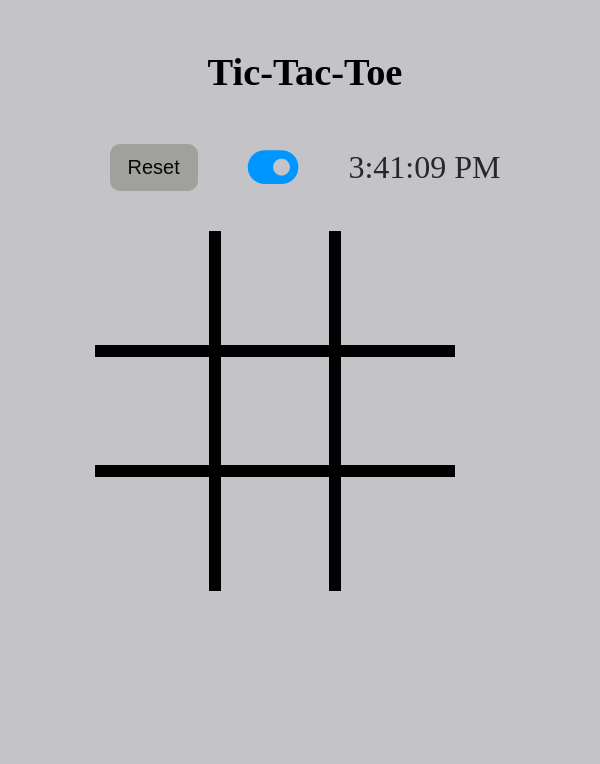
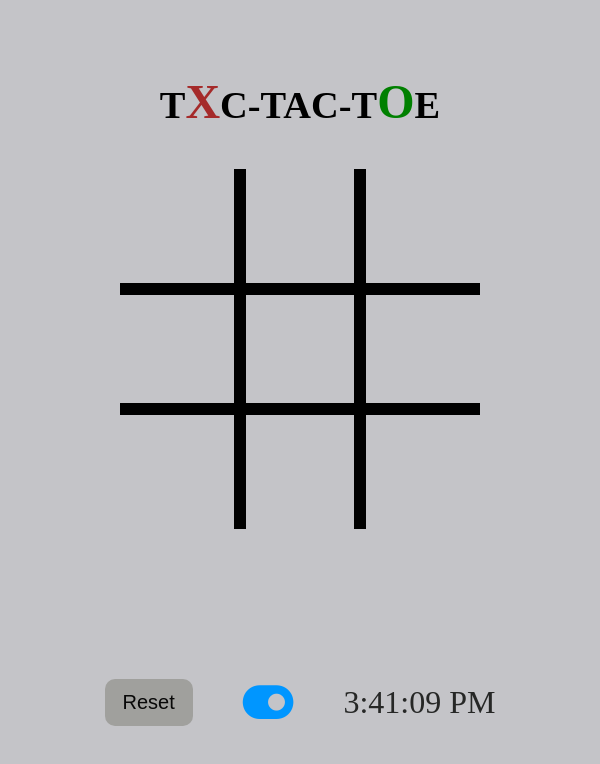
Before and after one commit to sumitnpl/TIC-TAC-TOE, a plain HTML site: page index.html in a window 600 px wide. Drawn offline with Linux system fonts and the light colour scheme.

Commit message:
resposiveness media query and logo uploaded

```diff
--- a/index.html
+++ b/index.html
@@ -3,8 +3,9 @@
   <head>
     <meta charset="UTF-8" />
     <meta name="viewport" content="width=device-width, initial-scale=1.0" />
-    <title>Tic-Tac-Toe Game</title>
+    <title>Tic-Tac-Toe</title>
     <link rel="stylesheet" href="style.css" />
+    <link rel="icon" type="image/x-icon" href="favicon.png">
     <link
       rel="stylesheet"
       href="https://cdnjs.cloudflare.com/ajax/libs/font-awesome/6.5.2/css/all.min.css"
@@ -18,15 +19,10 @@
       <p id="msg">Winner</p>
       <button id="new-btn">New Game</button>
     </div>
-    <main>
-      <bar>
-        <h1 id="headin">Tic-Tac-Toe</h1>
-        <div id="navbar">
-          <button id="reset-btn">Reset</button>
-          <i class="fa fa-toggle-off" id="togglebutton"></i>
-          <p id="timehere" style="color: #262726">Time Zone Appears here</p>
-        </div>
-      </bar>
+
+    <div class="main-container">
+      <!-- <main> -->
+      <h1 id="headin">T<span>X</span>c-Tac-T<span>O</span>e</h1>
       <div class="gameContainer">
         <div class="container">
           <div class="box bt-0 bl-0"></div>
@@ -40,7 +36,14 @@
           <div class="box bb-0 br-0"></div>
         </div>
       </div>
-    </main>
+      <div id="navbar">
+        <button id="reset-btn">Reset</button>
+        <i class="fa fa-toggle-off" id="togglebutton"></i>
+        <p id="timehere" style="color: #262726">Time Zone Appears here</p>
+      </div>
+      <!-- </main> -->
+    </div>
+
     <script src="app.js"></script>
   </body>
 </html>
--- a/style.css
+++ b/style.css
@@ -6,6 +6,12 @@
 body{
     background: #fff;
     text-align: center;
+}
+.main-container{
+    height: 100vh;
+    display: flex;
+    flex-direction: column;
+    justify-content: center;
 }
 .msg-container{
     height: 100vh;
@@ -25,7 +31,7 @@ body{
     font-weight: 800;
 }
 h1{
-    margin: 50px;
+    /* margin: 50px; */
     font-size: 45px;
     color:"black";
 }
@@ -69,13 +75,6 @@ h1{
     font-family: 'Roboto', sans-serif;
     position: relative;
 }
-bar{
-    display: flex;
-    flex-direction: row;
-    justify-content: end;
-    gap: 20%;
-    margin-right: 50px;
-}
 #navbar{
     display: flex;
     flex-direction: row;
@@ -91,6 +90,17 @@ bar{
     font-weight: 900;
     color: rgb(17, 16, 16);
     cursor: pointer;
+  }
+  #headin{
+    text-transform: uppercase;
+  }
+  #headin span:nth-child(1){
+    color: brown;
+    font-size: 4rem;
+  }
+  #headin span:nth-child(2){
+    color: green;
+    font-size: 4rem;
   }
 .box{
     border: 6px solid black;
@@ -126,8 +136,18 @@ bar{
         align-items: center;
         font-size: 1.9rem;
     }
+    #headin span:nth-child(1){
+        color: brown;
+        font-size: 3rem;
+      }
+      #headin span:nth-child(2){
+        color: green;
+        font-size: 3rem;
+      }
     #navbar{
-        flex-direction: column;
+        flex-direction:row;
+        justify-content: center;
+        margin-top: 5.6rem;
     }
     .gameContainer{
         margin-top: 2.3rem;
@@ -166,7 +186,6 @@ bar{
     }
     .gameContainer{
         margin-top: 2.5rem;
-        margin-right: 50px;
         margin-bottom: 3.8rem;
     }
     #timehere{
@@ -208,3 +227,16 @@ bar{
         grid-template-columns: repeat(3, 10vw);
     }
 }
+@media only screen and (min-width: 1440px) {
+    main{
+        height: 100vh;
+    }
+    .box{
+        font-size: 6vw;
+    }
+    .container{
+        display: grid;
+        grid-template-rows: repeat(3, 8vw);
+        grid-template-columns: repeat(3, 8vw);
+    }
+}
```
Also changed, not shown: app.js (line endings or trailing spaces), favicon.png (added).
